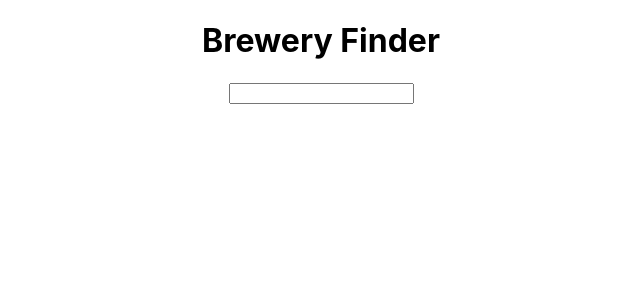
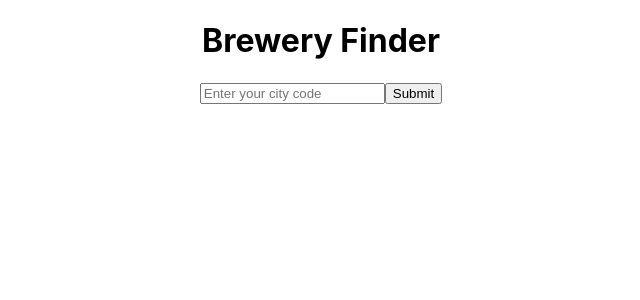
Before and after one commit to dgillen27/Brewery-Finder-App, a React (Create React App) app: page / in a window 1280 px wide. Shown: the top 300 px of the page, without its empty margins (319-959 px from the left). Built offline with nearby package versions, Linux system fonts and the light colour scheme; no server answers.

Commit message:
created mostly functioning form, state is not updating on change

```diff
--- a/src/App.js
+++ b/src/App.js
@@ -1,7 +1,6 @@
 import React, { Component } from 'react';
-import logo from './logo.svg';
 import './App.css';
-import fetchBrewery from './services/fetchBrewery'
+import fetchByCity from './services/fetchBrewery'
 import BreweryList from './components/BreweryList'
 import BrewForm from './components/BrewForm'
 
@@ -10,23 +9,35 @@ class App extends Component {
     super();
 
     this.state = {
-      breweries: []
+      breweries: [],
+      city: ''
     }
+    this.handleSubmitCity = this.handleSubmitCity.bind(this)
   }
 
-  async componentDidMount() {
-    const breweries = await fetchBrewery();
-
+  async handleSubmitCity(city) {
+    const brewData = await fetchByCity(city);
     this.setState({
-      breweries: breweries
+      breweries: brewData
     })
     console.log(this.state);
   }
+
+  handleChange(ev) {
+    this.setState({
+      city: ev.target.value
+    })
+  }
+
   render() {
     return (
       <div className="App">
         <h1>Brewery Finder</h1>
-        <BrewForm />
+        <BrewForm
+        handleSubmitCity={this.handleSubmitCity}
+        handleChange={this.handleChange}
+        />
+        <BreweryList breweries={this.state.breweries}/>
       </div>
     );
   }
--- a/src/components/BrewForm.jsx
+++ b/src/components/BrewForm.jsx
@@ -1,9 +1,32 @@
-import React from 'react';
+import React, { Component } from 'react';
 
-const BrewForm = () => {
+class BrewForm extends Component {
+  constructor(props) {
+    super(props)
+
+    this.handleChange = this.handleChange.bind(this)
+    this.state = {
+      city: ''
+    }
+  }
+
+  handleChange(ev) {
+    this.setState({
+      city: ev.target.value
+    })
+  }
+
+render(){
   return (
-    <input type="text" name="City"/>
-  )
+    <form onSubmit={(event) => {
+      event.preventDefault();
+      this.props.handleSubmitCity(this.state.city);
+    }}>
+      <input onChange={this.handleChange} type="text" placeholder="Enter your city code" value={this.state.city}></input>
+      <button>Submit</button>
+    </form>
+    )
+  }
 }
 
 export default BrewForm;
--- a/src/components/BreweryList.jsx
+++ b/src/components/BreweryList.jsx
@@ -0,0 +1,13 @@
+import React from 'react';
+
+const BreweryList = (props) => {
+  return (
+  props.breweries.map(brewery => (
+    <div key={brewery.id}>
+    <h2>{brewery.name}</h2>
+    </div>
+  ))
+  )
+}
+
+export default BreweryList;
--- a/src/services/fetchBrewery.js
+++ b/src/services/fetchBrewery.js
@@ -1,10 +1,10 @@
 import axios from 'axios'
-const BASE_URL = "https://api.openbrewerydb.org/breweries"
+const BASE_URL = "https://api.openbrewerydb.org/breweries?"
 
 
-const fetchBrewery = async () => {
-  const resp = await axios(BASE_URL)
+const fetchByCity = async (city) => {
+  const resp = await axios(`${BASE_URL}?by_city=${city}`)
   return resp.data;
 }
 
-export default fetchBrewery;
+export default fetchByCity;
```
Also changed, not shown: 1 other file (tests, documents, lock files or other folders).
